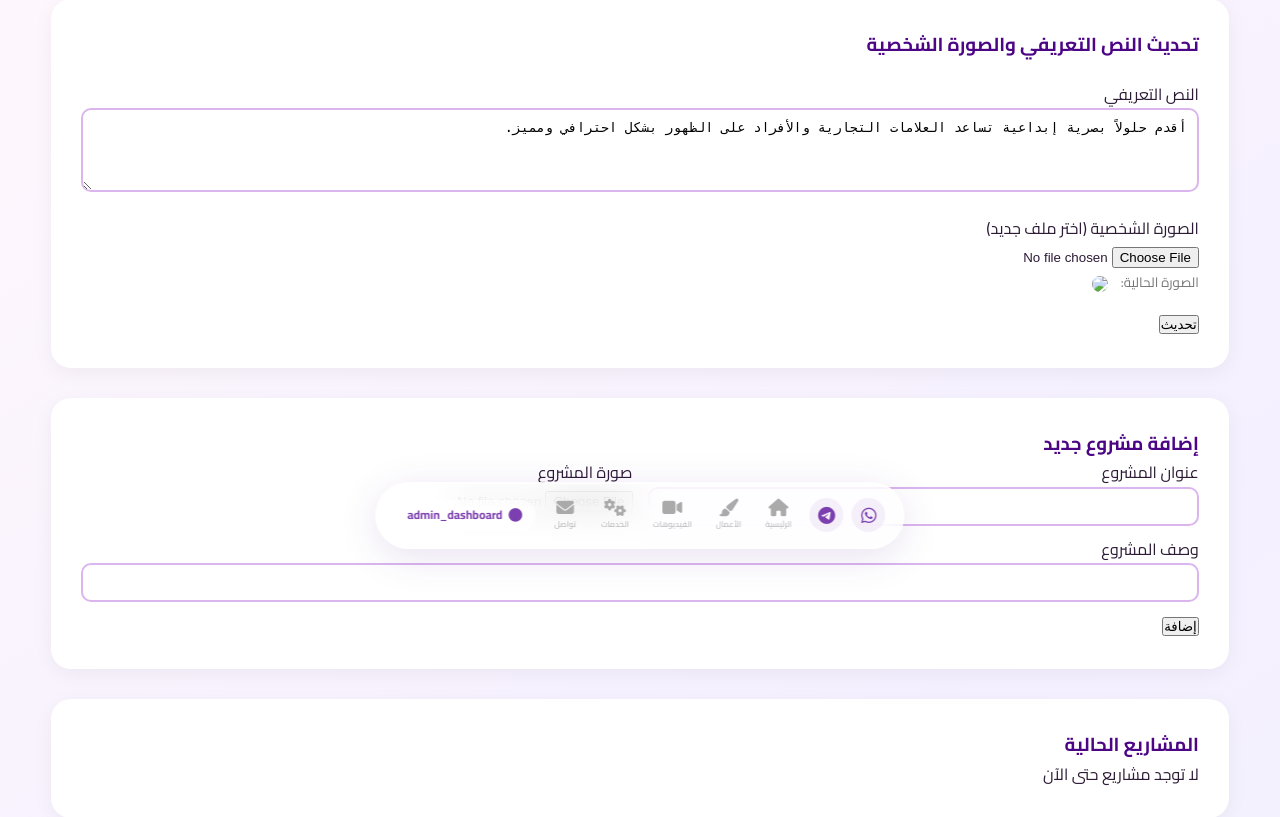
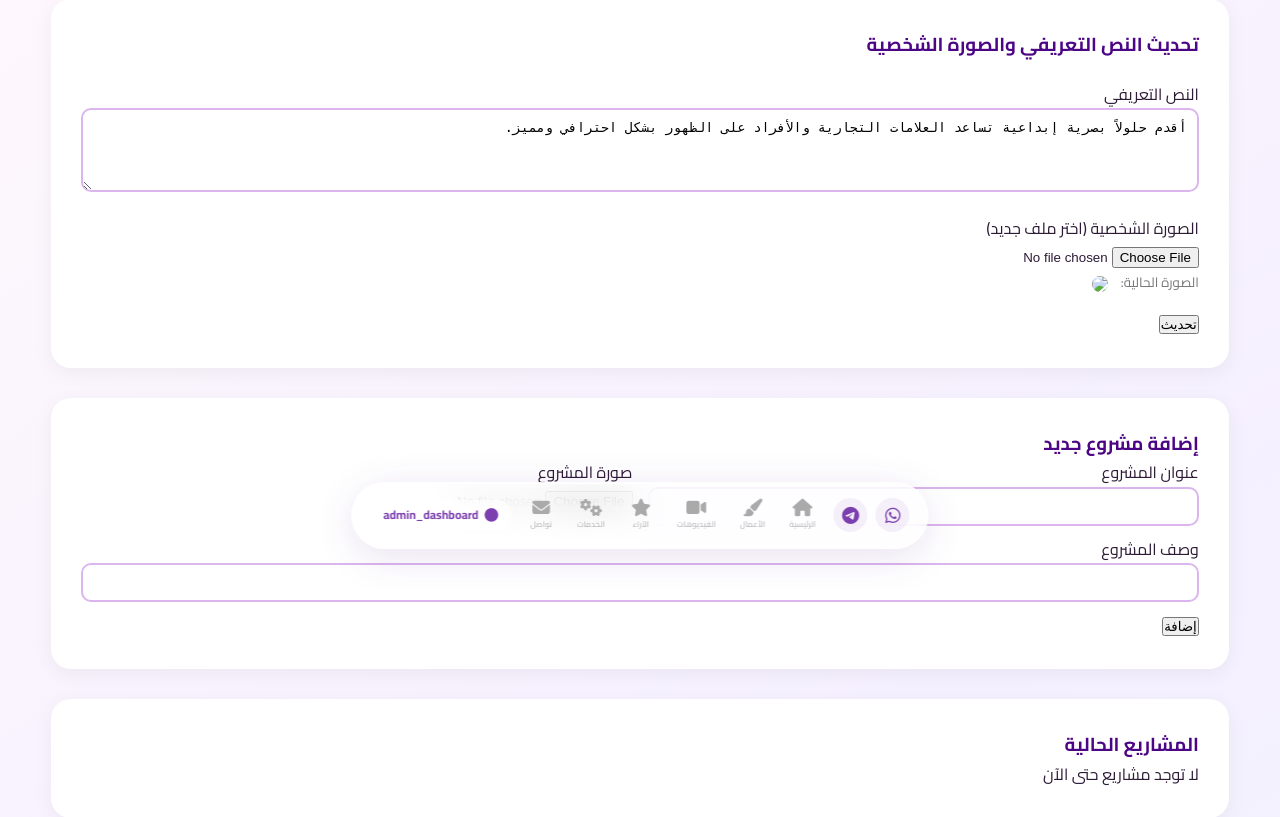
Before and after one commit to il88li/DESIGN, a Flask app: page /admin/dashboard in a window 1280 px wide. Shown: the part 231-1048 px from the top of the page. Run offline with Flask 3, Linux system fonts and the light colour scheme; the visitor is signed in with stand-in values (Sample User, id 1); some libraries are stand-ins or nearby versions.

Commit message:
Update base.html

```diff
--- a/templates/base.html
+++ b/templates/base.html
@@ -25,7 +25,7 @@
             </a>
         </div>
 
-        <!-- روابط الصفحات الرئيسية (مع أسماء كاملة) -->
+        <!-- روابط جميع الصفحات (6 أزرار) -->
         <div class="nav-links-center">
             <a href="{{ url_for('home') }}" class="nav-item {% if request.endpoint == 'home' %}active{% endif %}">
                 <i class="fas fa-home"></i>
@@ -39,6 +39,10 @@
                 <i class="fas fa-video"></i>
                 <span>الفيديوهات</span>
             </a>
+            <a href="{{ url_for('testimonials_page') }}" class="nav-item {% if request.endpoint == 'testimonials_page' %}active{% endif %}">
+                <i class="fas fa-star"></i>
+                <span>الآراء</span>
+            </a>
             <a href="{{ url_for('services_page') }}" class="nav-item {% if request.endpoint == 'services_page' %}active{% endif %}">
                 <i class="fas fa-cogs"></i>
                 <span>الخدمات</span>
@@ -49,13 +53,14 @@
             </a>
         </div>
 
-        <!-- اسم الصفحة الحالية (بدون admin) -->
+        <!-- اسم الصفحة الحالية -->
         <div class="nav-page-title">
             <span class="page-name">
-                <i class="fas fa-{% if request.endpoint == 'home' %}home{% elif request.endpoint == 'portfolio_page' %}paint-brush{% elif request.endpoint == 'videos_page' %}video{% elif request.endpoint == 'services_page' %}cogs{% elif request.endpoint == 'contact_page' %}envelope{% else %}circle{% endif %}"></i>
+                <i class="fas fa-{% if request.endpoint == 'home' %}home{% elif request.endpoint == 'portfolio_page' %}paint-brush{% elif request.endpoint == 'videos_page' %}video{% elif request.endpoint == 'testimonials_page' %}star{% elif request.endpoint == 'services_page' %}cogs{% elif request.endpoint == 'contact_page' %}envelope{% else %}circle{% endif %}"></i>
                 {% if request.endpoint == 'home' %}الرئيسية
                 {% elif request.endpoint == 'portfolio_page' %}الأعمال
                 {% elif request.endpoint == 'videos_page' %}الفيديوهات
+                {% elif request.endpoint == 'testimonials_page' %}الآراء
                 {% elif request.endpoint == 'services_page' %}الخدمات
                 {% elif request.endpoint == 'contact_page' %}تواصل
                 {% else %}{{ request.endpoint }}{% endif %}
```
